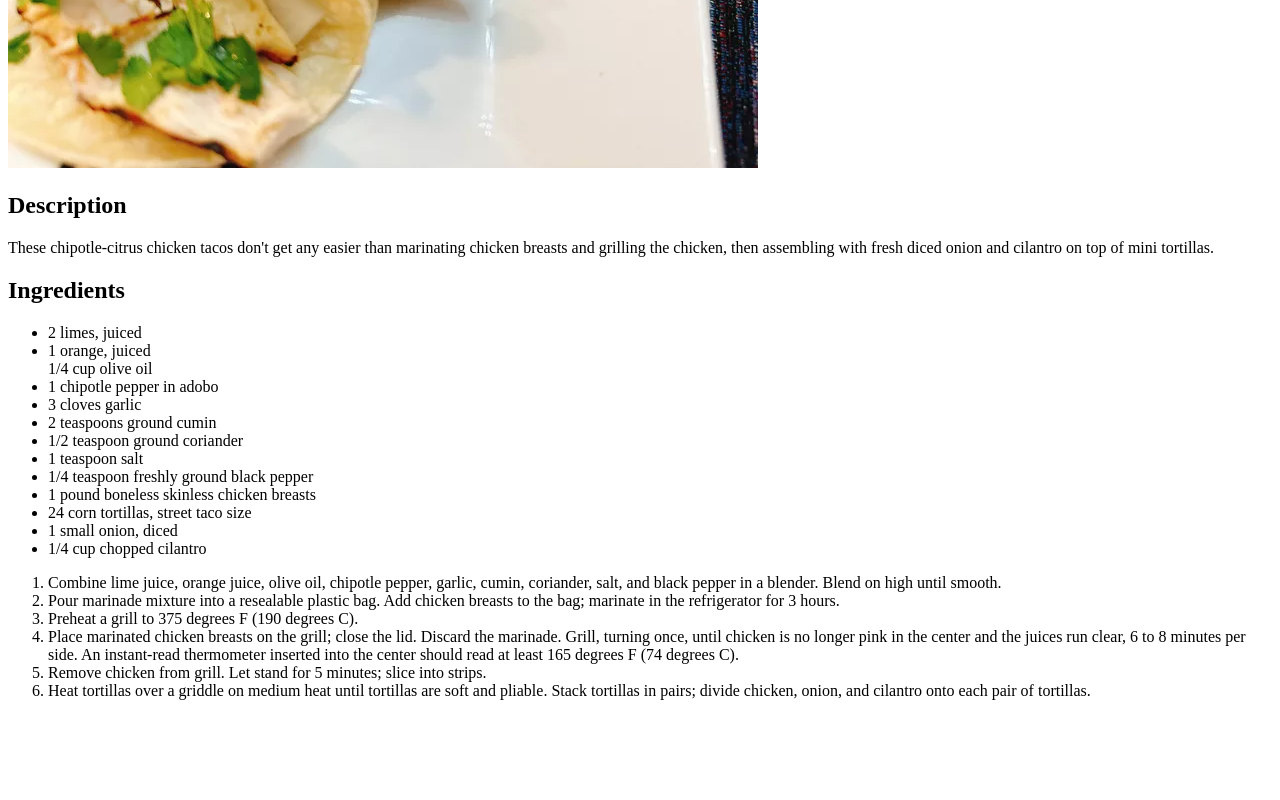
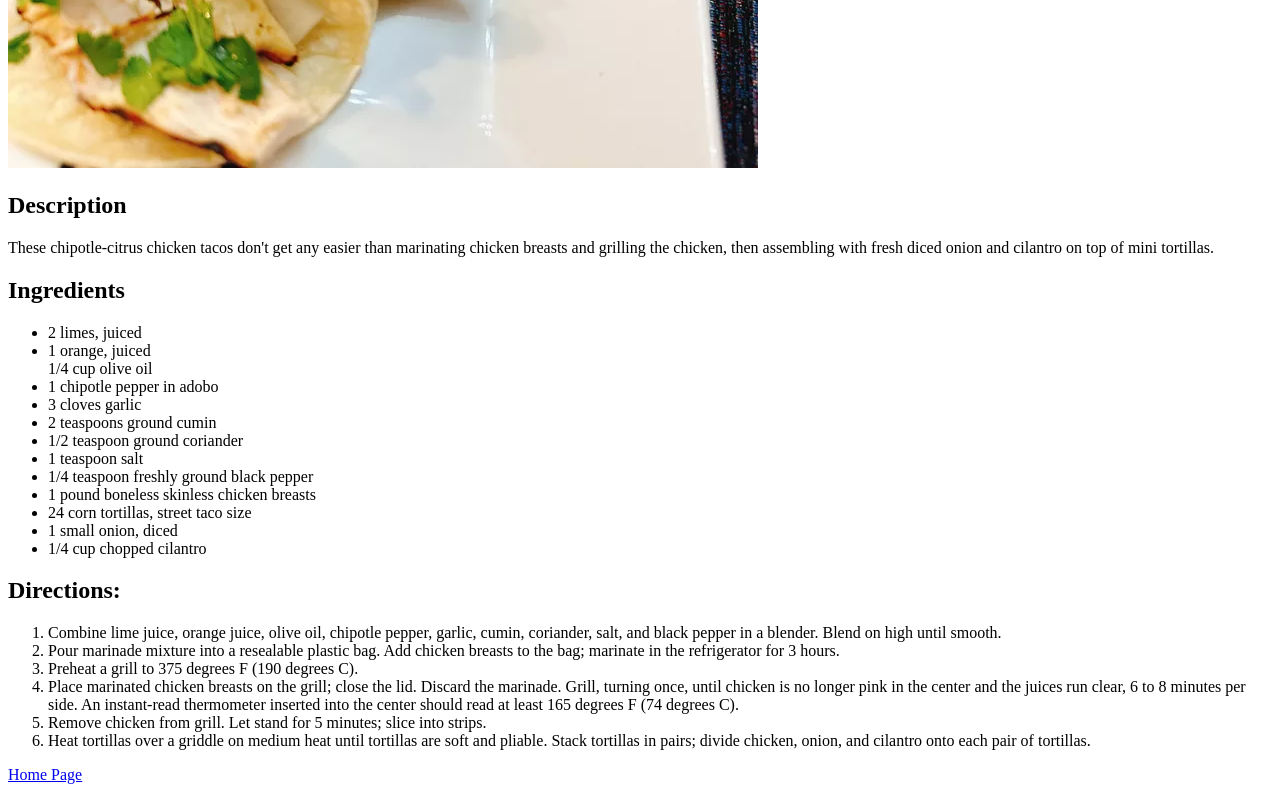
Before and after one commit to benjacom08/odin-recipes, a plain HTML site: page recipes/chicken_tacos.html in a window 1280 px wide. Shown: the part 475-1275 px from the top of the page. Before the commit the page ends 1191 px from the top, so only its background shows below. Drawn offline with Linux system fonts and the light colour scheme.

Commit message:
Add a return link to the home page on all 3 html recipes pages. Add a Directions section on chicken_tacos

```diff
--- a/recipes/chicken_tacos.html
+++ b/recipes/chicken_tacos.html
@@ -26,6 +26,8 @@
             <li>1/4 cup chopped cilantro</li>
         </ul>
 
+        <h2>Directions:</h2>
+
         <ol>
             <li>Combine lime juice, orange juice, olive oil, chipotle pepper, garlic, cumin, coriander, salt, and black pepper in a blender. Blend on high until smooth.</li>
             <li>Pour marinade mixture into a resealable plastic bag. Add chicken breasts to the bag; marinate in the refrigerator for 3 hours.</li>
@@ -34,6 +36,8 @@
             <li>Remove chicken from grill. Let stand for 5 minutes; slice into strips.</li>
             <li>Heat tortillas over a griddle on medium heat until tortillas are soft and pliable. Stack tortillas in pairs; divide chicken, onion, and cilantro onto each pair of tortillas.</li>
         </ol>
+        <p><a href="../index.html">Home Page</a></p>
+
 
     </body>
 </html>
```
Also changed, not shown: recipes/asian_lettuce_wraps.html (+2 -0 lines), recipes/noodle_salad.html (+1 -0 lines).
